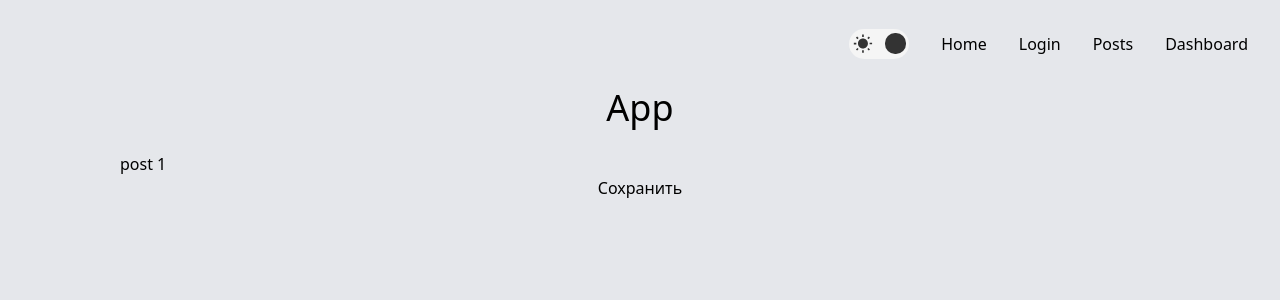
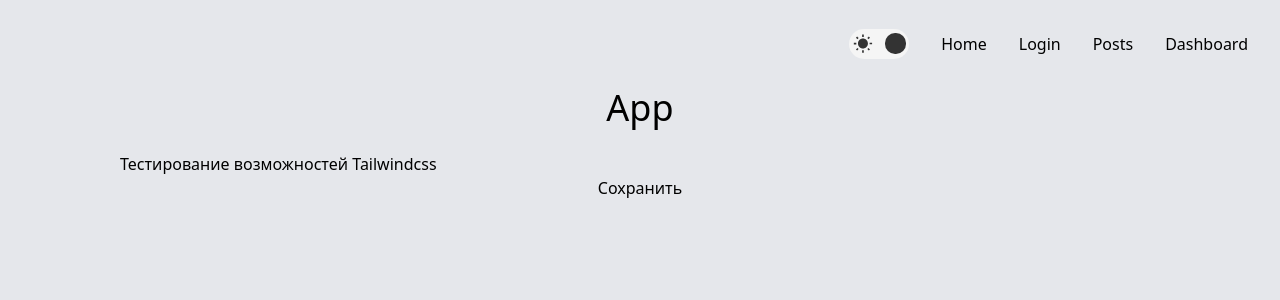
Before and after one commit to egolegegit/2_Frontend_lesson_2_8, a React (Create React App) app: page /posts/1 in a window 1280 px wide. Shown: the top 300 px of the page. Built offline with nearby package versions, Linux system fonts and the light colour scheme; what @tailwindcss/typography would draw is missing.

Commit message:
fix eslint multiline-ternary

```diff
--- a/src/app/components/posts.jsx
+++ b/src/app/components/posts.jsx
@@ -7,9 +7,15 @@ import Postlist from './postsList'
 
 const Posts = () => {
   const posts = [
-    { id: 1, label: 'post 1' },
-    { id: 2, label: 'post 2' },
-    { id: 3, label: 'post 3' },
+    { id: 1, label: 'Тестирование возможностей Tailwindcss' },
+    {
+      id: 2,
+      label: 'Подключение компонента переключения Light Mode / Dark Mode',
+    },
+    {
+      id: 3,
+      label: 'Извлечение общих стилей (hover, botton, etc) в @layer components',
+    },
   ]
   const params = useParams()
   const location = useLocation()
@@ -19,17 +25,13 @@ const Posts = () => {
     : posts
   const postId = params.postId
 
-  return (
-    <>
-      {postId
+  return (postId
 ? (
-        <Post posts={posts} postId={postId} />
-      )
+    <Post posts={posts} postId={postId} />
+  )
 : (
-        <Postlist posts={cropPosts} />
-      )}
-    </>
-  )
+    <Postlist posts={cropPosts} />
+  ))
 }
 
 export default Posts
```
Also changed, not shown: .eslintrc.js.
